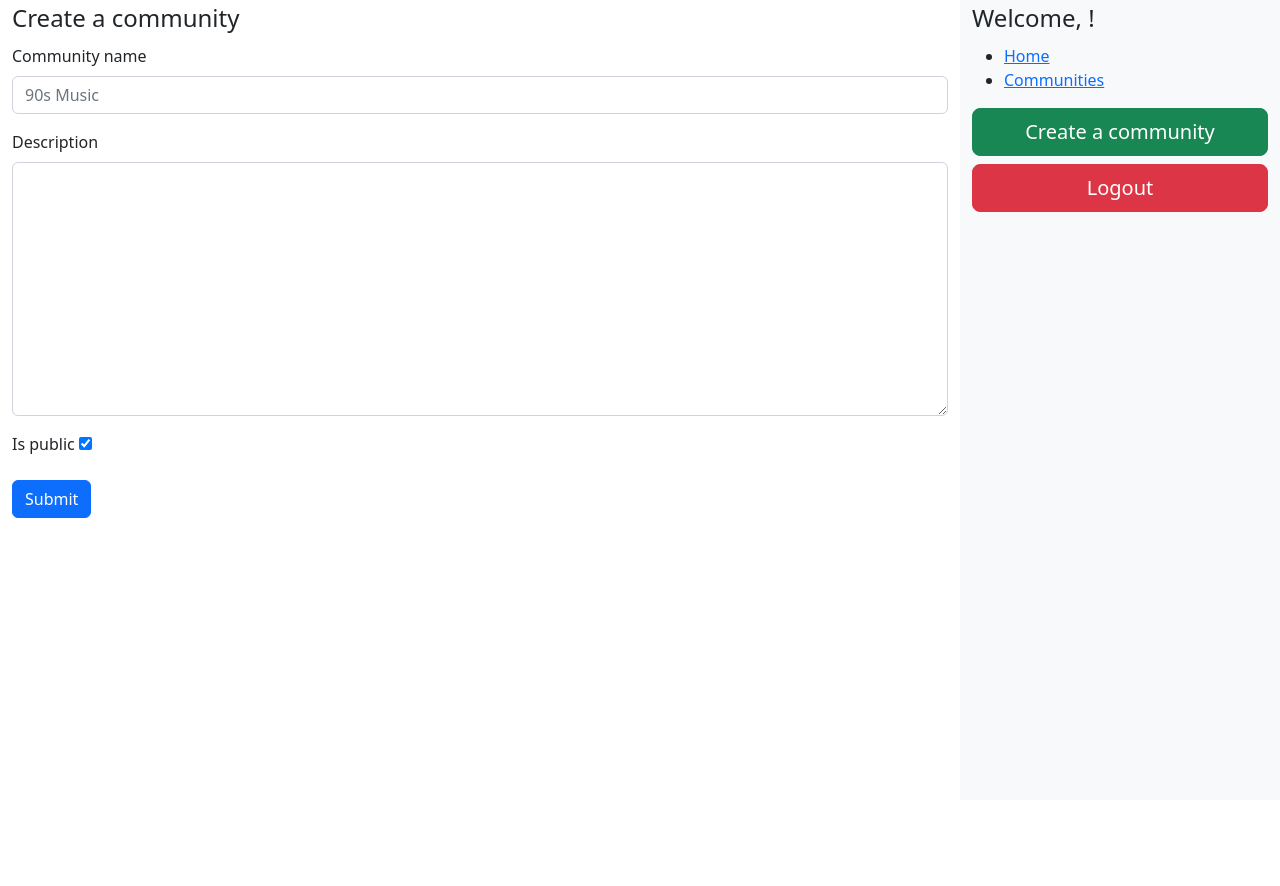
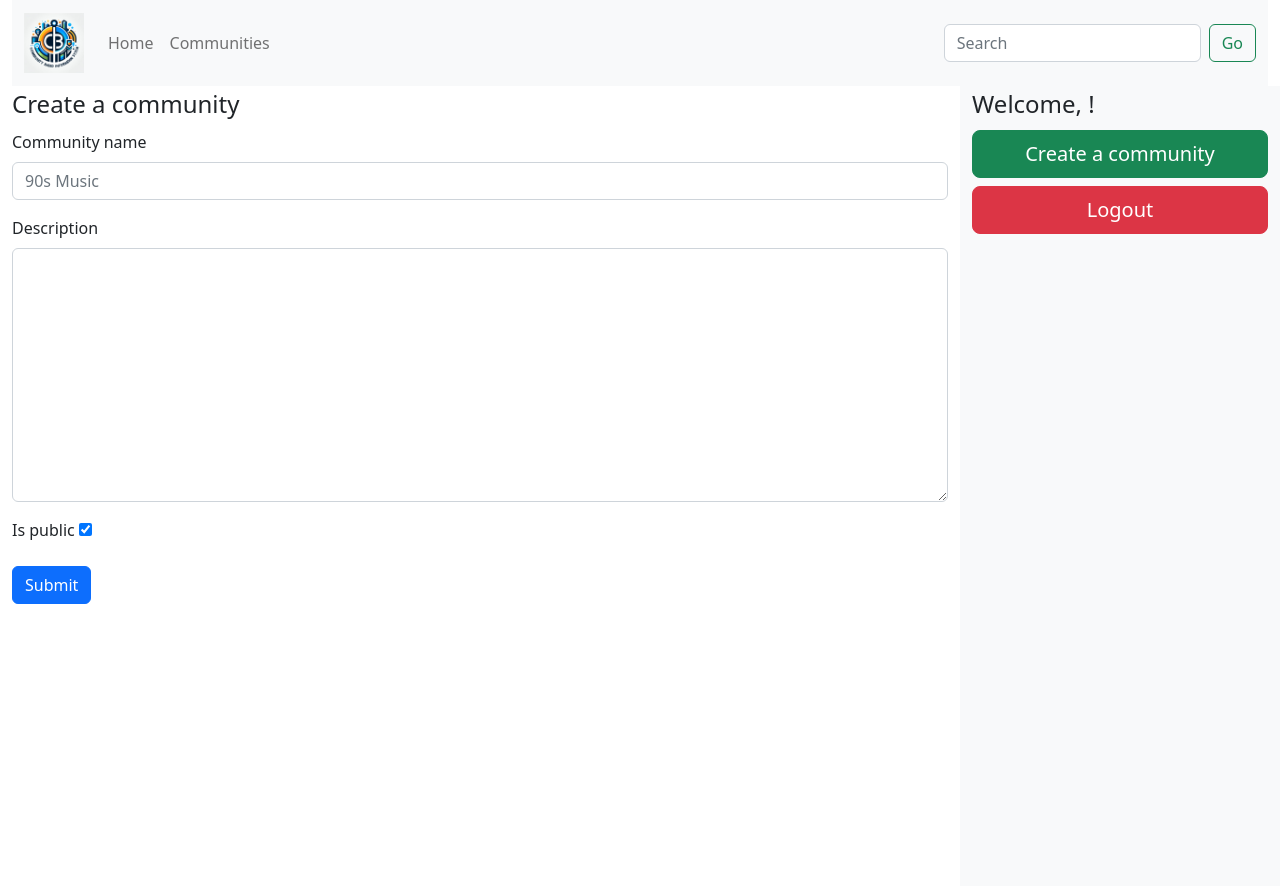
Before and after one commit to aaldaber/SWE573-Spring-2024, a Django app: page /communities/create/ in a window 1280 px wide. Before the commit the page ends 518 px from the top, so only its background shows below. Run offline with Django 4.2, Linux system fonts and the light colour scheme; parts of the project's set-up code (start-up, migrations or seed data) failed here and were passed over; some libraries are stand-ins or nearby versions.

Commit message:
adding navbar to base template

```diff
--- a/cbis/community/templates/community/base.html
+++ b/cbis/community/templates/community/base.html
@@ -12,6 +12,28 @@
 
 <body>
 <div class="container-fluid">
+    <nav class="navbar navbar-expand-lg bg-body-tertiary bg-light">
+      <div class="container-fluid">
+        <a class="navbar-brand" href="#"><img src="{% static 'img/logo.jpeg' %}" width="60px"></a>
+        <button class="navbar-toggler" type="button" data-bs-toggle="collapse" data-bs-target="#navbarSupportedContent" aria-controls="navbarSupportedContent" aria-expanded="false" aria-label="Toggle navigation">
+          <span class="navbar-toggler-icon"></span>
+        </button>
+        <div class="collapse navbar-collapse" id="navbarSupportedContent">
+          <ul class="navbar-nav me-auto mb-2 mb-lg-0">
+            <li class="nav-item">
+              <a class="nav-link" href="{% url 'index' %}">Home</a>
+            </li>
+            <li class="nav-item">
+              <a class="nav-link" href="{% url 'community_list' %}">Communities</a>
+            </li>
+          </ul>
+          <form class="d-flex" role="search">
+            <input class="form-control me-2" type="search" placeholder="Search" aria-label="Search">
+            <button class="btn btn-outline-success" type="submit">Go</button>
+          </form>
+        </div>
+      </div>
+    </nav>
     <div class="row">
         <div id="content" class="col-md-9">
         {% if messages %}
@@ -26,10 +48,6 @@
         <div id="sidebar" class="col-md-3 bg-light min-vh-100">
             {% block sidebar %}
                 <legend><span class="col-sm-offset-1">Welcome, {{ request.user.username }}!</span></legend>
-            <ul>
-                <li><a href="{% url 'index' %}">Home</a></li>
-                <li><a href="{% url 'community_list' %}">Communities</a></li>
-            </ul>
                 <div class="d-grid gap-2">
                 <a href="{% url 'community_create' %}" class="btn btn-success btn-lg">
 				    Create a community
```
